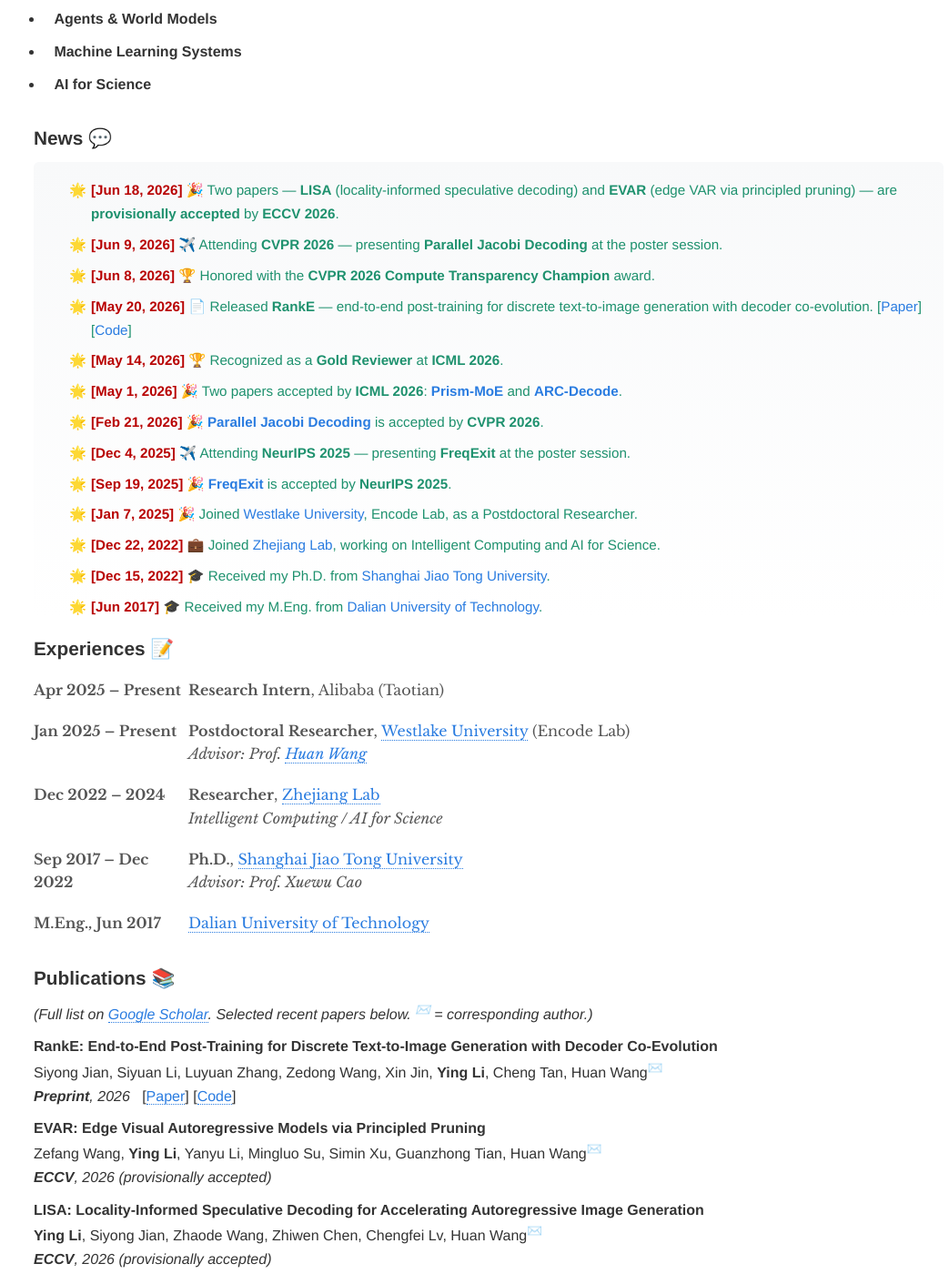
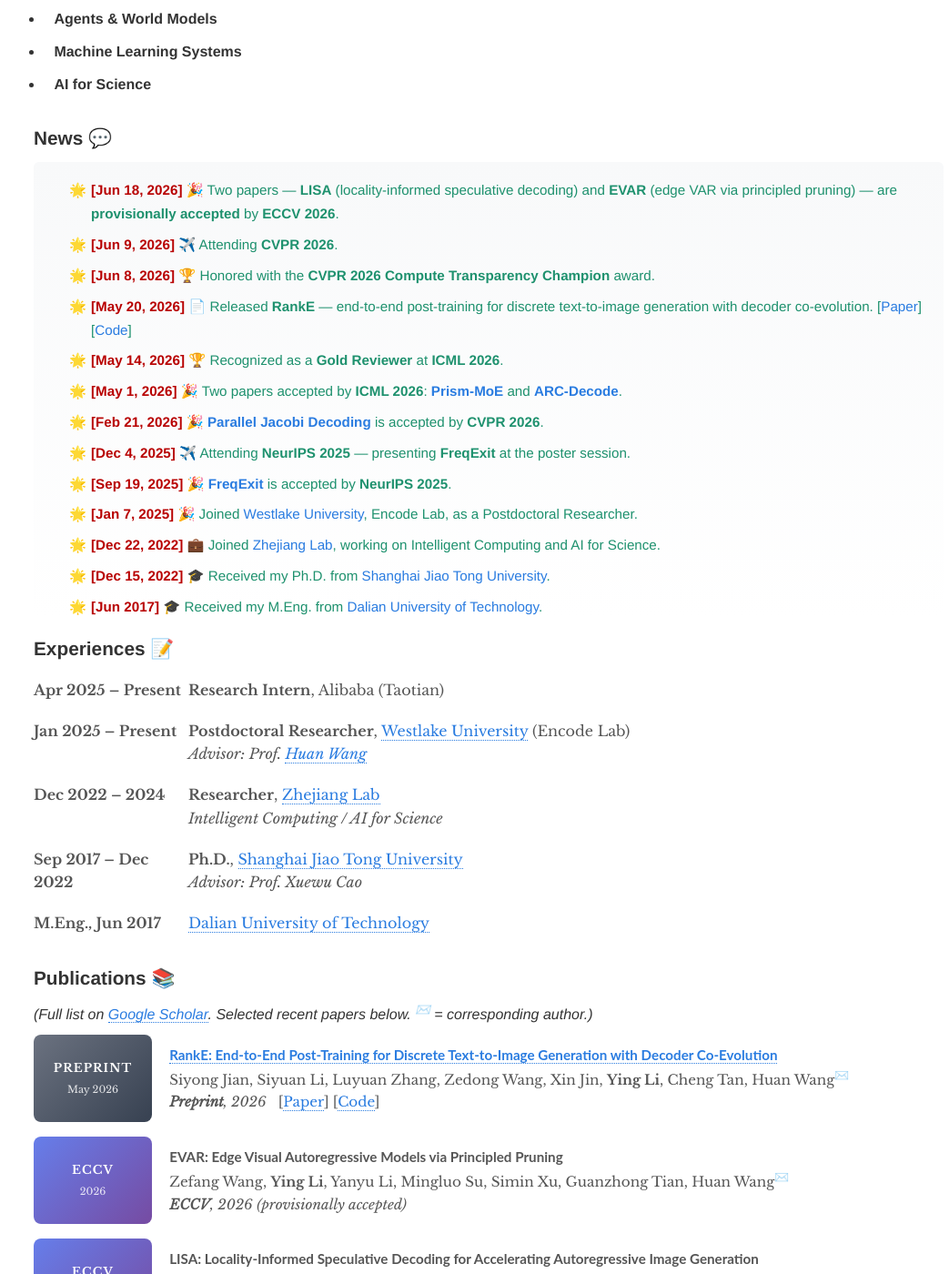
Before and after one commit to NeuraLiying/NeuraLiying.github.io, a Jekyll site: the page built from index.md, in a window 1280 px wide and 1400 px high, scrolled down 593 px. Shown: the whole window at 91% size, without its empty margins (103-1146 px from the left). Built offline with Jekyll 4.4.1, drawn with Linux system fonts in a browser that asks for light colours; our own code applies the rules of GitHub Pages for plain Markdown files; some of the changed text lies outside the part shown.

Commit message:
Redesign Publications with venue badges; drop presenting from CVPR news

```diff
--- a/index.md
+++ b/index.md
@@ -23,7 +23,7 @@ My work focuses on making large models **faster**, **lighter**, and **deployable
 <div style="max-height:500px;overflow-y:auto;padding:15px;background-color:#f9f9f9;border-radius:6px;">
   <ul>
     <li><b><font color="#b80000">[Jun 18, 2026]</font></b> 🎉 Two papers — <b>LISA</b> (locality-informed speculative decoding) and <b>EVAR</b> (edge VAR via principled pruning) — are <b>provisionally accepted</b> by <b>ECCV 2026</b>.</li>
-    <li><b><font color="#b80000">[Jun 9, 2026]</font></b> ✈️ Attending <b>CVPR 2026</b> — presenting <b>Parallel Jacobi Decoding</b> at the poster session.</li>
+    <li><b><font color="#b80000">[Jun 9, 2026]</font></b> ✈️ Attending <b>CVPR 2026</b>.</li>
     <li><b><font color="#b80000">[Jun 8, 2026]</font></b> 🏆 Honored with the <b>CVPR 2026 Compute Transparency Champion</b> award.</li>
     <li><b><font color="#b80000">[May 20, 2026]</font></b> 📄 Released <b>RankE</b> — end-to-end post-training for discrete text-to-image generation with decoder co-evolution. [<a href="https://arxiv.org/pdf/2605.21195" target="_blank">Paper</a>] [<a href="https://github.com/syjmelody/RankE" target="_blank">Code</a>]</li>
     <li><b><font color="#b80000">[May 14, 2026]</font></b> 🏆 Recognized as a <b>Gold Reviewer</b> at <b>ICML 2026</b>.</li>
@@ -76,56 +76,103 @@ My work focuses on making large models **faster**, **lighter**, and **deployable
   </tr>
 </table>
 
-### Publications 📚
+### Publications 📚 {#publications}
 
 *(Full list on [Google Scholar](https://scholar.google.com/citations?user=jIkHgFAAAAAJ). Selected recent papers below. <sup>✉️</sup> = corresponding author.)*
 
-<p>
-  <b>RankE: End-to-End Post-Training for Discrete Text-to-Image Generation with Decoder Co-Evolution</b><br>
-  Siyong Jian, Siyuan Li, Luyuan Zhang, Zedong Wang, Xin Jin, <b>Ying Li</b>, Cheng Tan, Huan Wang<sup>✉️</sup><br>
-  <i><b>Preprint</b>, 2026</i> &nbsp;
-  [<a href="https://arxiv.org/pdf/2605.21195" target="_blank">Paper</a>]
-  [<a href="https://github.com/syjmelody/RankE" target="_blank">Code</a>]
-</p>
+<table class="imgtable"><tr>
+  <td style="width:130px;vertical-align:middle;text-align:center;background:linear-gradient(135deg,#6b7280,#374151);border-radius:8px;padding:1.1rem 0.5rem;">
+    <div style="color:#ffffff;font-weight:700;font-size:13px;letter-spacing:1px;">PREPRINT</div>
+    <div style="color:rgba(255,255,255,0.85);font-size:11px;margin-top:4px;">May 2026</div>
+  </td>
+  <td style="padding:0.6rem 0.6rem 0.6rem 1.2rem;vertical-align:top;">
+    <font face="Lato"><b><a href="https://arxiv.org/pdf/2605.21195" target="_blank" style="color:#2a7ce0;text-decoration:none;">RankE: End-to-End Post-Training for Discrete Text-to-Image Generation with Decoder Co-Evolution</a></b></font><br>
+    Siyong Jian, Siyuan Li, Luyuan Zhang, Zedong Wang, Xin Jin, <b>Ying Li</b>, Cheng Tan, Huan Wang<sup>✉️</sup><br>
+    <span class="pub-info"><i><b>Preprint</b>, 2026</i> &nbsp;
+      [<a href="https://arxiv.org/pdf/2605.21195" target="_blank" style="color:#2a7ce0;text-decoration:none;">Paper</a>]
+      [<a href="https://github.com/syjmelody/RankE" target="_blank" style="color:#2a7ce0;text-decoration:none;">Code</a>]
+    </span>
+  </td>
+</tr></table>
 
-<p>
-  <b>EVAR: Edge Visual Autoregressive Models via Principled Pruning</b><br>
-  Zefang Wang, <b>Ying Li</b>, Yanyu Li, Mingluo Su, Simin Xu, Guanzhong Tian, Huan Wang<sup>✉️</sup><br>
-  <i><b>ECCV</b>, 2026</i> <i>(provisionally accepted)</i>
-</p>
+<table class="imgtable"><tr>
+  <td style="width:130px;vertical-align:middle;text-align:center;background:linear-gradient(135deg,#667eea,#764ba2);border-radius:8px;padding:1.1rem 0.5rem;">
+    <div style="color:#ffffff;font-weight:700;font-size:13px;letter-spacing:1px;">ECCV</div>
+    <div style="color:rgba(255,255,255,0.85);font-size:11px;margin-top:4px;">2026</div>
+  </td>
+  <td style="padding:0.6rem 0.6rem 0.6rem 1.2rem;vertical-align:top;">
+    <font face="Lato"><b>EVAR: Edge Visual Autoregressive Models via Principled Pruning</b></font><br>
+    Zefang Wang, <b>Ying Li</b>, Yanyu Li, Mingluo Su, Simin Xu, Guanzhong Tian, Huan Wang<sup>✉️</sup><br>
+    <span class="pub-info"><i><b>ECCV</b>, 2026</i> <i>(provisionally accepted)</i></span>
+  </td>
+</tr></table>
 
-<p>
-  <b>LISA: Locality-Informed Speculative Decoding for Accelerating Autoregressive Image Generation</b><br>
-  <b>Ying Li</b>, Siyong Jian, Zhaode Wang, Zhiwen Chen, Chengfei Lv, Huan Wang<sup>✉️</sup><br>
-  <i><b>ECCV</b>, 2026</i> <i>(provisionally accepted)</i>
-</p>
+<table class="imgtable"><tr>
+  <td style="width:130px;vertical-align:middle;text-align:center;background:linear-gradient(135deg,#667eea,#764ba2);border-radius:8px;padding:1.1rem 0.5rem;">
+    <div style="color:#ffffff;font-weight:700;font-size:13px;letter-spacing:1px;">ECCV</div>
+    <div style="color:rgba(255,255,255,0.85);font-size:11px;margin-top:4px;">2026</div>
+  </td>
+  <td style="padding:0.6rem 0.6rem 0.6rem 1.2rem;vertical-align:top;">
+    <font face="Lato"><b>LISA: Locality-Informed Speculative Decoding for Accelerating Autoregressive Image Generation</b></font><br>
+    <b>Ying Li</b>, Siyong Jian, Zhaode Wang, Zhiwen Chen, Chengfei Lv, Huan Wang<sup>✉️</sup><br>
+    <span class="pub-info"><i><b>ECCV</b>, 2026</i> <i>(provisionally accepted)</i></span>
+  </td>
+</tr></table>
 
-<p>
-  <b>ARC-Decode: Accelerated Decoding with Risk-Bounded Acceptance</b><br>
-  <b>Ying Li</b>, Zhaode Wang, Zhiwen Chen, Chengfei Lv, Huan Wang<sup>✉️</sup><br>
-  <i><b>ICML</b>, 2026</i> &nbsp;
-  [<a href="https://icml.cc/virtual/2026/poster/66788" target="_blank">Paper</a>]
-</p>
+<table class="imgtable"><tr>
+  <td style="width:130px;vertical-align:middle;text-align:center;background:linear-gradient(135deg,#f97316,#ef4444);border-radius:8px;padding:1.1rem 0.5rem;">
+    <div style="color:#ffffff;font-weight:700;font-size:13px;letter-spacing:1px;">ICML</div>
+    <div style="color:rgba(255,255,255,0.85);font-size:11px;margin-top:4px;">2026</div>
+  </td>
+  <td style="padding:0.6rem 0.6rem 0.6rem 1.2rem;vertical-align:top;">
+    <font face="Lato"><b><a href="https://icml.cc/virtual/2026/poster/66788" target="_blank" style="color:#2a7ce0;text-decoration:none;">ARC-Decode: Accelerated Decoding with Risk-Bounded Acceptance</a></b></font><br>
+    <b>Ying Li</b>, Zhaode Wang, Zhiwen Chen, Chengfei Lv, Huan Wang<sup>✉️</sup><br>
+    <span class="pub-info"><i><b>ICML</b>, 2026</i> &nbsp;
+      [<a href="https://icml.cc/virtual/2026/poster/66788" target="_blank" style="color:#2a7ce0;text-decoration:none;">Paper</a>]
+    </span>
+  </td>
+</tr></table>
 
-<p>
-  <b>Prism-MoE: Efficient Dense-to-MoE Conversion for Visual Autoregressive Generation</b><br>
-  <b>Ying Li</b>, Zefang Wang, Zhaode Wang, Zhiwen Chen, Chengfei Lv, Huan Wang<sup>✉️</sup><br>
-  <i><b>ICML</b>, 2026</i> &nbsp;
-  [<a href="https://icml.cc/virtual/2026/poster/65615" target="_blank">Paper</a>]
-</p>
+<table class="imgtable"><tr>
+  <td style="width:130px;vertical-align:middle;text-align:center;background:linear-gradient(135deg,#f97316,#ef4444);border-radius:8px;padding:1.1rem 0.5rem;">
+    <div style="color:#ffffff;font-weight:700;font-size:13px;letter-spacing:1px;">ICML</div>
+    <div style="color:rgba(255,255,255,0.85);font-size:11px;margin-top:4px;">2026</div>
+  </td>
+  <td style="padding:0.6rem 0.6rem 0.6rem 1.2rem;vertical-align:top;">
+    <font face="Lato"><b><a href="https://icml.cc/virtual/2026/poster/65615" target="_blank" style="color:#2a7ce0;text-decoration:none;">Prism-MoE: Efficient Dense-to-MoE Conversion for Visual Autoregressive Generation</a></b></font><br>
+    <b>Ying Li</b>, Zefang Wang, Zhaode Wang, Zhiwen Chen, Chengfei Lv, Huan Wang<sup>✉️</sup><br>
+    <span class="pub-info"><i><b>ICML</b>, 2026</i> &nbsp;
+      [<a href="https://icml.cc/virtual/2026/poster/65615" target="_blank" style="color:#2a7ce0;text-decoration:none;">Paper</a>]
+    </span>
+  </td>
+</tr></table>
 
-<p>
-  <b>Parallel Jacobi Decoding for Fast Autoregressive Image Generation</b><br>
-  Boya Liao, <b>Ying Li</b>, Siyong Jian, Huan Wang<sup>✉️</sup><br>
-  <i><b>CVPR</b>, 2026</i> &nbsp;
-  [<a href="https://boyaliao.github.io/PJD/" target="_blank">Project</a>]
-  [<a href="https://github.com/boyaliao/PJD" target="_blank">Code</a>]
-</p>
+<table class="imgtable"><tr>
+  <td style="width:130px;vertical-align:middle;text-align:center;background:linear-gradient(135deg,#3b82f6,#06b6d4);border-radius:8px;padding:1.1rem 0.5rem;">
+    <div style="color:#ffffff;font-weight:700;font-size:13px;letter-spacing:1px;">CVPR</div>
+    <div style="color:rgba(255,255,255,0.85);font-size:11px;margin-top:4px;">2026</div>
+  </td>
+  <td style="padding:0.6rem 0.6rem 0.6rem 1.2rem;vertical-align:top;">
+    <font face="Lato"><b><a href="https://boyaliao.github.io/PJD/" target="_blank" style="color:#2a7ce0;text-decoration:none;">Parallel Jacobi Decoding for Fast Autoregressive Image Generation</a></b></font><br>
+    Boya Liao, <b>Ying Li</b>, Siyong Jian, Huan Wang<sup>✉️</sup><br>
+    <span class="pub-info"><i><b>CVPR</b>, 2026</i> &nbsp;
+      [<a href="https://boyaliao.github.io/PJD/" target="_blank" style="color:#2a7ce0;text-decoration:none;">Project</a>]
+      [<a href="https://github.com/boyaliao/PJD" target="_blank" style="color:#2a7ce0;text-decoration:none;">Code</a>]
+    </span>
+  </td>
+</tr></table>
 
-<p>
-  <b>FreqExit: Enabling Early-Exit Inference for Visual Autoregressive Models via Frequency-Aware Guidance</b><br>
-  <b>Ying Li</b>, Chengfei Lv, Huan Wang<sup>✉️</sup><br>
-  <i><b>NeurIPS</b>, 2025</i> &nbsp;
-  [<a href="https://proceedings.neurips.cc/paper_files/paper/2025/file/95cb60b65d9f2c0cd78b567ffebde9e6-Paper-Conference.pdf" target="_blank">Paper</a>]
-  [<a href="https://github.com/NeuraLiying/FreqExit" target="_blank">Code</a>]
-</p>
+<table class="imgtable"><tr>
+  <td style="width:130px;vertical-align:middle;text-align:center;background:linear-gradient(135deg,#10b981,#059669);border-radius:8px;padding:1.1rem 0.5rem;">
+    <div style="color:#ffffff;font-weight:700;font-size:13px;letter-spacing:1px;">NeurIPS</div>
+    <div style="color:rgba(255,255,255,0.85);font-size:11px;margin-top:4px;">2025</div>
+  </td>
+  <td style="padding:0.6rem 0.6rem 0.6rem 1.2rem;vertical-align:top;">
+    <font face="Lato"><b><a href="https://proceedings.neurips.cc/paper_files/paper/2025/file/95cb60b65d9f2c0cd78b567ffebde9e6-Paper-Conference.pdf" target="_blank" style="color:#2a7ce0;text-decoration:none;">FreqExit: Enabling Early-Exit Inference for Visual Autoregressive Models via Frequency-Aware Guidance</a></b></font><br>
+    <b>Ying Li</b>, Chengfei Lv, Huan Wang<sup>✉️</sup><br>
+    <span class="pub-info"><i><b>NeurIPS</b>, 2025</i> &nbsp;
+      [<a href="https://proceedings.neurips.cc/paper_files/paper/2025/file/95cb60b65d9f2c0cd78b567ffebde9e6-Paper-Conference.pdf" target="_blank" style="color:#2a7ce0;text-decoration:none;">Paper</a>]
+      [<a href="https://github.com/NeuraLiying/FreqExit" target="_blank" style="color:#2a7ce0;text-decoration:none;">Code</a>]
+    </span>
+  </td>
+</tr></table>
```
